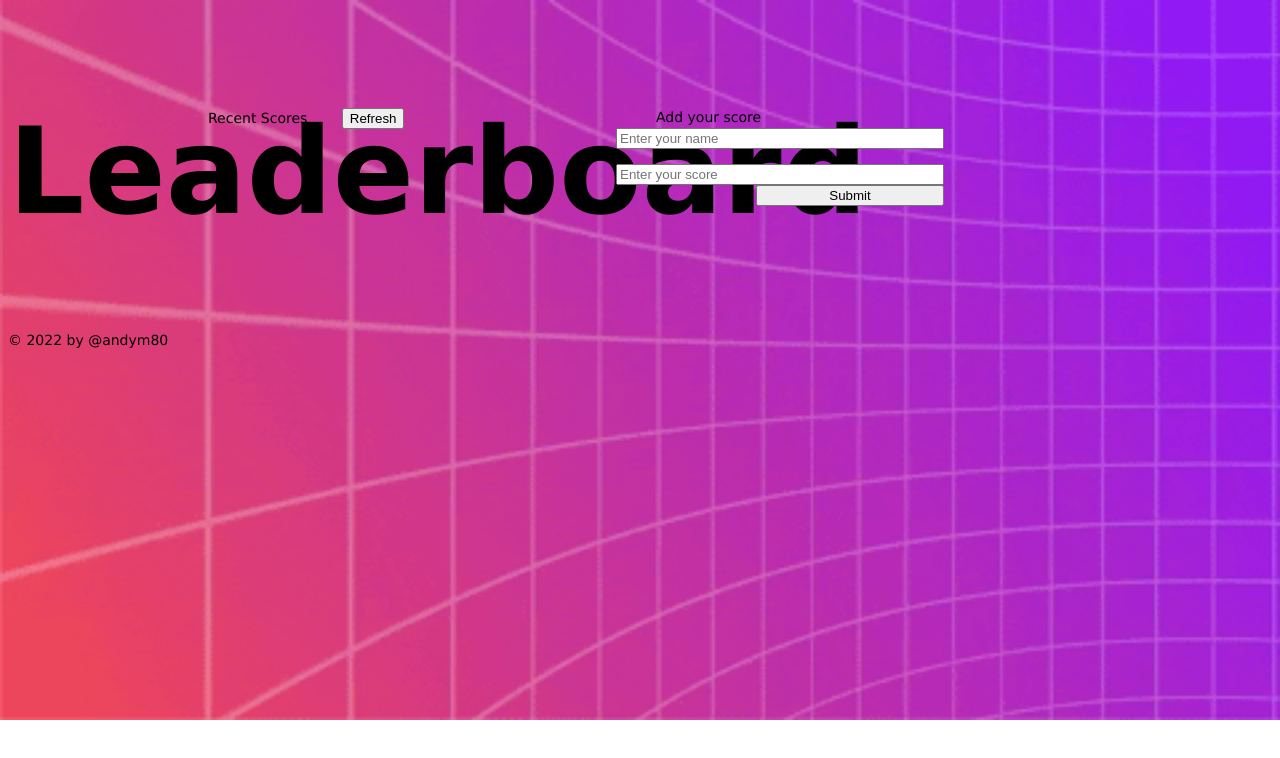
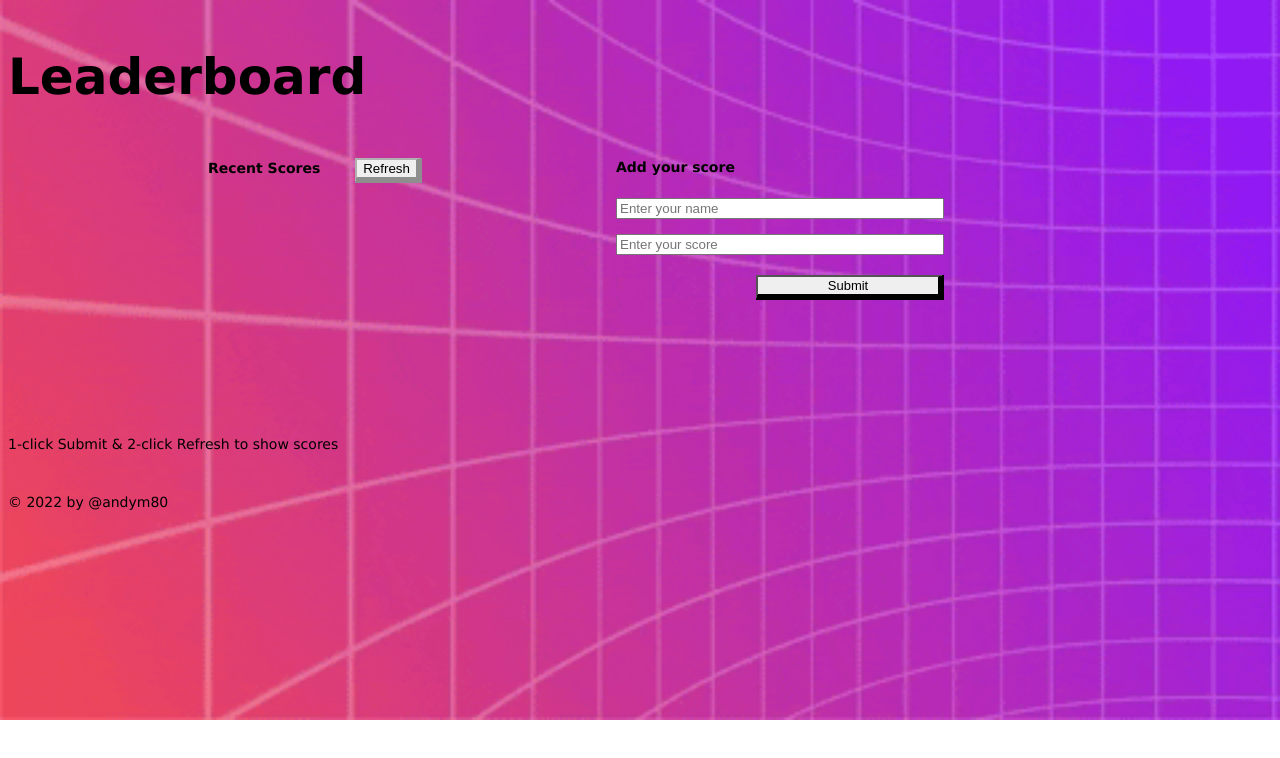
Before and after one commit to andym80/Leaderboard, a website built with webpack: page src/index.html in a window 1280 px wide. Both pictures are taken after a click on the button "Refresh". Built offline with nearby package versions, Linux system fonts and the light colour scheme; no server answers.

Commit message:
fix style.css

```diff
--- a/src/index.html
+++ b/src/index.html
@@ -1,23 +1,25 @@
 <!DOCTYPE html>
 <html lang="en">
   <head>
-    <meta charset="UTF-8">
-    <meta http-equiv="X-UA-Compatible" content="IE=edge">
-    <meta name="viewport" content="width=device-width, initial-scale=1.0">
+    <meta charset="UTF-8" />
+    <meta http-equiv="X-UA-Compatible" content="IE=edge" />
+    <meta name="viewport" content="width=device-width, initial-scale=1.0" />
     <title>Leaderboard by @andym80</title>
     <script defer src="runtime.js"></script>
     <script defer src="main.js"></script>
-<script defer src="runtime.js"></script><script defer src="main.js"></script></head>
+    <script defer src="runtime.js"></script>
+    <script defer src="main.js"></script>
+  </head>
   <body>
     <header>
       <h1>Leaderboard</h1>
     </header>
 
-
     <section class="all">
       <section class="table-scores">
         <div class="board-list">
-                <div class="h2">Recent Scores<span class="h2refresh"></span>
+          <div class="h2">
+            Recent Scores<span class="h2refresh"></span>
             <button type="submit" id="refresh">Refresh</button>
           </div>
           <div class="points"></div>
@@ -27,15 +29,29 @@
       <section class="input-players">
         <div class="input-title">Add your score</div>
         <form id="form">
-                <input class="names" type="text" id="user" placeholder="Enter your name">
-            <input class="scores" type="number" id="score" placeholder="Enter your score">
+          <input
+            class="names"
+            type="text"
+            id="user"
+            placeholder="Enter your name"
+          />
+          <input
+            class="scores"
+            type="number"
+            id="score"
+            placeholder="Enter your score"
+          />
           <button type="submit" id="submitbtn">Submit</button>
         </form>
       </section>
     </section>
+
+  <footer>
+    <p>
+      1-click Submit & 2-click Refresh to show scores <br /><br /><br />&copy;
+      2022 by @andym80
+    </p>
+  </footer>
 </body>
-<footer>
-    <p>&copy; 2022 by @andym80</p>
-</footer>
 
   </html>
--- a/src/style.css
+++ b/src/style.css
@@ -30,6 +30,7 @@ header {
 .all {
   display: flex;
   column-gap: 8rem;
+  margin-top: 50px;
 }
 
 body {
@@ -49,13 +50,14 @@ body {
 }
 
 h1 {
-  font-size: 12rem;
+  font-size: 5rem;
   color: black;
   width: 100%;
 }
 
-h2 {
-  font-size: 6rem;
+.h2 {
+  font-weight: 600;
+  font-size: 1em;
   color: black;
   width: 100%;
   margin-bottom: 2rem;
@@ -70,7 +72,11 @@ h2 {
 }
 
 .input-title {
-  padding-left: 4rem;
+  font-weight: 600;
+  font-size: 1em;
+  color: black;
+  width: 100%;
+  margin-bottom: 2rem;
 }
 
 #form {
@@ -82,6 +88,8 @@ h2 {
 
 #refresh {
   margin-left: 3rem;
+  border-right: 6px solid black;
+  border-bottom: 6px solid black;
 }
 
 .points {
@@ -90,10 +98,13 @@ h2 {
 }
 
 #submitbtn {
+  margin-top: 2rem;
   margin-left: 14rem;
-  display: inline-block;
   text-align: center;
   cursor: pointer;
+  font-size: 1.3rem;
+  border-right: 6px solid black;
+  border-bottom: 6px solid black;
 }
 
 #submitbtn:hover,
@@ -102,6 +113,16 @@ h2 {
 }
 
 #submitbtn:active {
+  border-color: transparent;
+  background-color: hsla(0, 0%, 0%, 0.4);
+}
+
+#refresh:hover,
+#refresh:focus {
+  border-color: hsla(0, 0%, 0%, 0.4);
+}
+
+#refresh:active {
   border-color: transparent;
   background-color: hsla(0, 0%, 0%, 0.4);
 }
@@ -135,4 +156,13 @@ li {
     height: 100%;
     flex-direction: column;
   }
+
+  footer {
+    display: flex;
+    align-content: flex-end;
+    flex-direction: row;
+    width: 100%;
+    height: 3rem;
+    margin-top: 3rem;
+  }
 }
```
Also changed, not shown: dist/index.html. Lines whose indentation alone changed are shown as unchanged.
